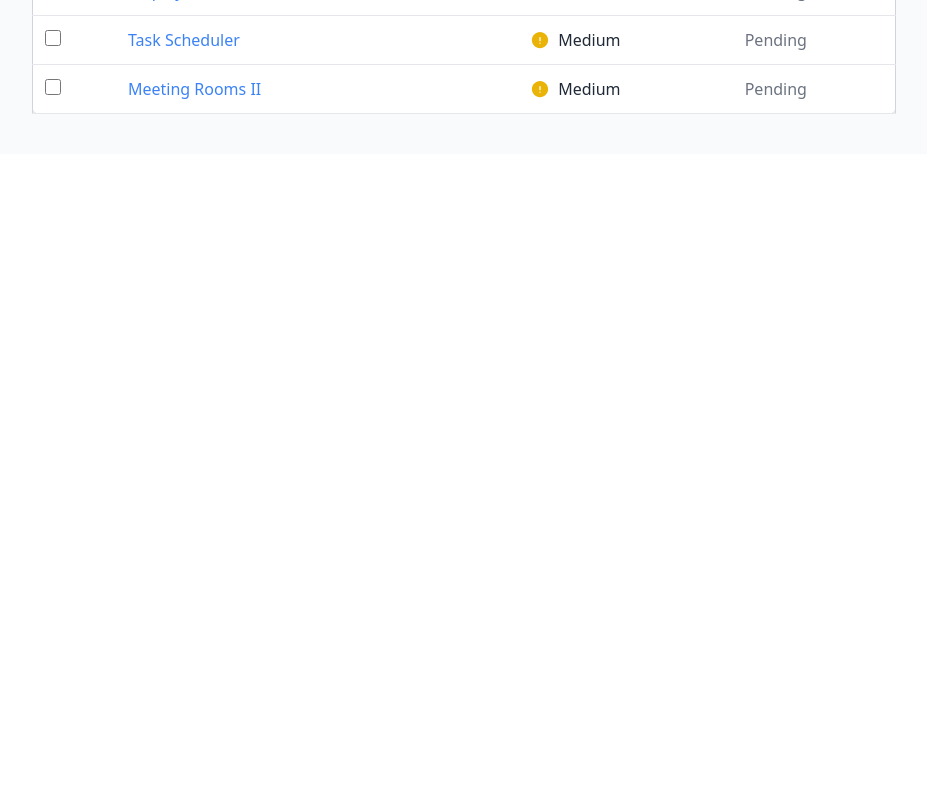
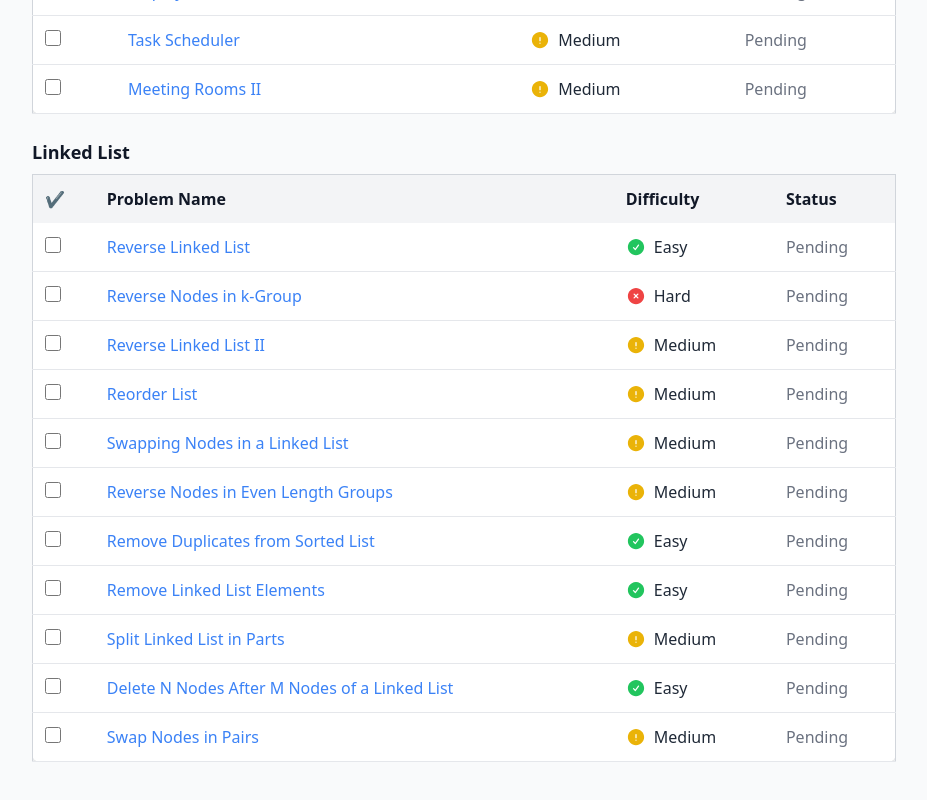
Before and after one commit to hey-shashikant/Programming-Patterns, a React (Create React App) app: page / in a window 1280 px wide. Shown: the part 2210-3010 px from the top of the page, without its empty margins (176-1103 px from the left). Before the commit the page ends 2364 px from the top, so only its background shows below. Built offline with nearby package versions, Linux system fonts and the light colour scheme.

Commit message:
Added Linked List Problems

```diff
--- a/src/data/PatternData.js
+++ b/src/data/PatternData.js
@@ -58,6 +58,23 @@ const PatternData = [
       { id: "p35", name: "Task Scheduler", link: "https://leetcode.com/problems/task-scheduler/", difficulty: "Medium", done: false },
       { id: "p36", name: "Meeting Rooms II", link: "https://leetcode.com/problems/meeting-rooms-ii/description/", difficulty: "Medium", done: false },
     ],
+  },
+  {
+    id: 5,
+    name: "Linked List",
+    problems: [
+      { id: "p37", name: "Reverse Linked List", link: "https://leetcode.com/problems/reverse-linked-list/description/", difficulty: "Easy", done: false },
+      { id: "p38", name: "Reverse Nodes in k-Group", link: "https://leetcode.com/problems/reverse-nodes-in-k-group/description/", difficulty: "Hard", done: false },
+      { id: "p39", name: "Reverse Linked List II", link: "https://leetcode.com/problems/reverse-linked-list-ii/description/", difficulty: "Medium", done: false },
+      { id: "p40", name: "Reorder List", link: "https://leetcode.com/problems/reorder-list/description/", difficulty: "Medium", done: false },
+      { id: "p41", name: "Swapping Nodes in a Linked List", link: "https://leetcode.com/problems/swapping-nodes-in-a-linked-list/description/", difficulty: "Medium", done: false },
+      { id: "p42", name: "Reverse Nodes in Even Length Groups", link: "https://leetcode.com/problems/reverse-nodes-in-even-length-groups/description/", difficulty: "Medium", done: false },
+      { id: "p43", name: "Remove Duplicates from Sorted List", link: "https://leetcode.com/problems/remove-duplicates-from-sorted-list/description/", difficulty: "Easy", done: false },
+      { id: "p44", name: "Remove Linked List Elements", link: "https://leetcode.com/problems/remove-linked-list-elements/description/", difficulty: "Easy", done: false },
+      { id: "p45", name: "Split Linked List in Parts", link: "https://leetcode.com/problems/split-linked-list-in-parts/description/", difficulty: "Medium", done: false },
+      { id: "p46", name: "Delete N Nodes After M Nodes of a Linked List", link: "https://leetcode.com/problems/delete-n-nodes-after-m-nodes-of-a-linked-list/description/", difficulty: "Easy", done: false },
+      { id: "p47", name: "Swap Nodes in Pairs", link: "https://leetcode.com/problems/swap-nodes-in-pairs/description/", difficulty: "Medium", done: false }
+    ]
   }
 ];
 
```
